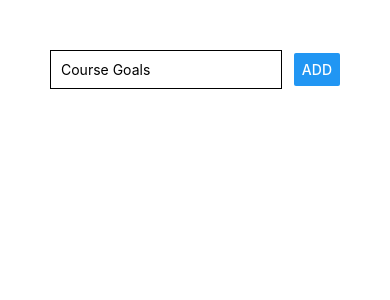
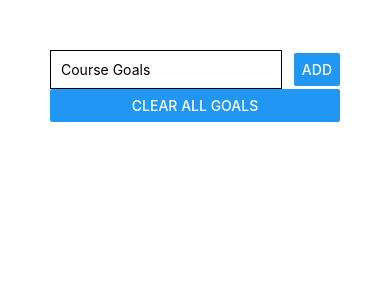
Before and after one commit to samuelmaina/guess-game-app, a React Native app: screen / in a window 390 px wide. Shown: the top 300 px of the page. Built offline with nearby package versions, Linux system fonts and the light colour scheme.

Commit message:
Added the clear All goals functionality

```diff
--- a/App.js
+++ b/App.js
@@ -28,6 +28,11 @@ export default function App() {
       { key: Math.random().toString() + enteredGoal, value: enteredGoal },
     ]);
   };
+
+  const clearAllGoalsHandler = () => {
+    //use the arrow function to always ensure that  the current state is updated
+    setCourseGoals((currentState) => []);
+  };
   return (
     <View style={styles.screen}>
       <View style={styles.inputContainer}>
@@ -40,6 +45,8 @@ export default function App() {
         />
         <Button title="Add" onPress={addGoalHandler} />
       </View>
+
+      <Button title="Clear all Goals" onPress={clearAllGoalsHandler} />
       {/* the view Component is not scrollable hence there is need to set
       scrollable view */}
       {/* scroll view is quite inefficient since it renders Components that are not
```
